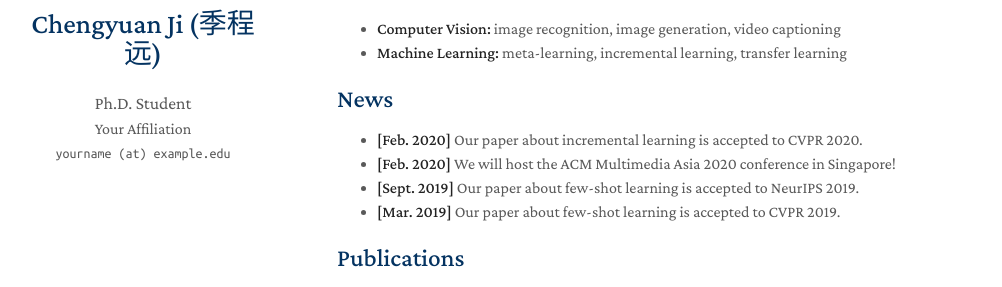
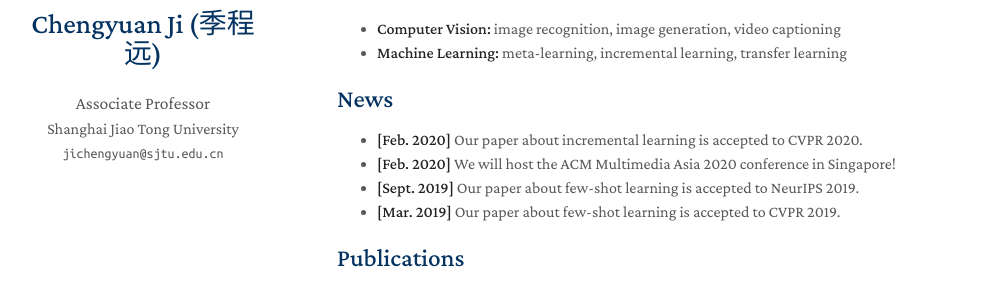
Before and after one commit to chengyuanji/website, a Jekyll site: the page built from index.md, in a window 1280 px wide. Shown: the part 178-465 px from the top of the page, without its empty margins (133-1135 px from the left). Built offline with Jekyll 4.4.1, drawn with Linux system fonts in a browser that asks for light colours; a style sheet for code colours, icons or effects is not loaded; our own code applies the rules of GitHub Pages for plain Markdown files.

Commit message:
Update _config.yml

```diff
--- a/_config.yml
+++ b/_config.yml
@@ -1,18 +1,18 @@
 # Basic Information
 title: Chengyuan Ji (季程远)
-position: Ph.D. Student
-affiliation: Your Affiliation
-email: yourname (at) example.edu
+position: Associate Professor
+affiliation: Shanghai Jiao Tong University
+email: jichengyuan@sjtu.edu.cn
 
 # Search Engine Optimization (SEO)
 # The following information is used to improve the website traffic from search engines, e.g., Google.
-keywords: minimal light
-description: The Minimal Light is a simple and elegant jekyll theme for academic personal homepage.
-canonical: https://minimal-light-theme.yliu.me/
+keywords: Personal Website of Chengyuan Ji, SJTU
+description: Personal Website of Chengyuan Ji, SJTU
 
 # Links
 # If you don't need one of them, you may delete the corresponding line.
 google_scholar: https://scholar.google.com/
+cv_link: assets/files/cv_ch.pdf
 cv_link: assets/files/curriculum_vitae.pdf
 
 # Images (e.g., your profile picture and your website's favicon)
```
